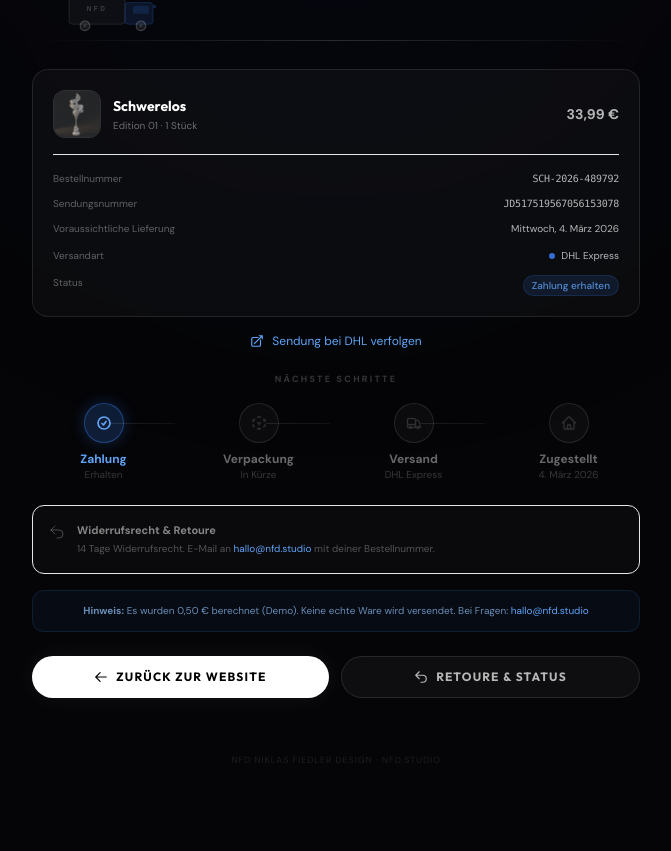
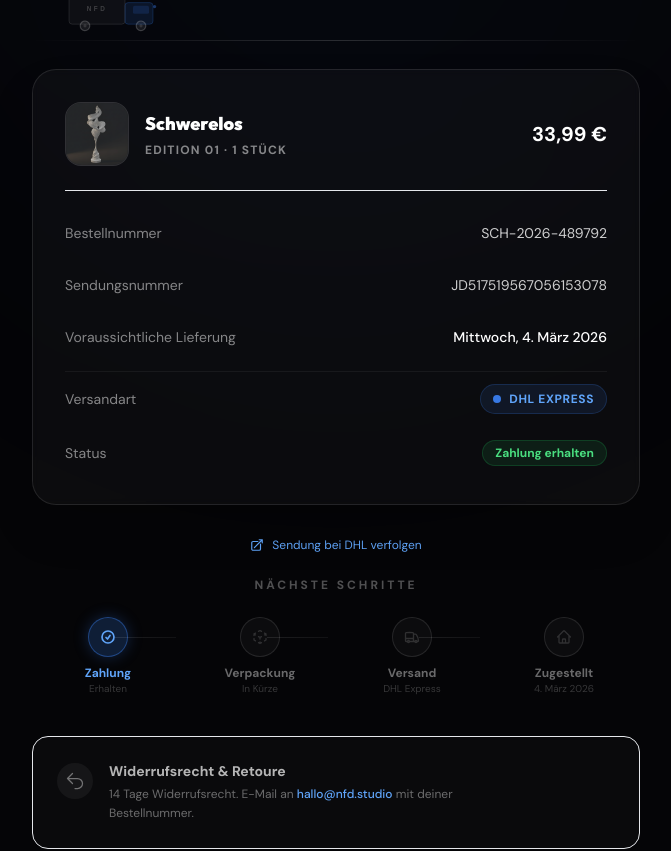
Before and after one commit to Nklsfdler/Schwerelos, a Next.js app: page /bestellung-bestaetigung in a window 1280 px wide. Shown: the part 533-1384 px from the top of the page, without its empty margins (304-975 px from the left). Built offline with nearby package versions, Linux system fonts and the light colour scheme.

Commit message:
feat(checkout): unified tabs for apple pay/klarna equality, enlarged confirmation page, forced stripe customer creation

```diff
--- a/app/api/create-payment-intent/route.ts
+++ b/app/api/create-payment-intent/route.ts
@@ -63,6 +63,7 @@ export async function POST(request: Request) {
             description: `Bestellung ${orderId} — Schwerelos Edition 01`,
             "metadata[order_id]": orderId,
             "metadata[tracking_nr]": trackingNr,
+            setup_future_usage: "on_session", // Dies zwingt Stripe oft, den Kunden robuster zu behandeln
         });
 
         // Set customer to trigger reliable receipts
--- a/app/bestellung-bestaetigung/page.tsx
+++ b/app/bestellung-bestaetigung/page.tsx
@@ -196,33 +196,32 @@ function ConfirmationContent() {
                 {/* ─── TRUCK ANIMATION (loads immediately, no delay) ─── */}
                 <DeliveryTruck />
 
-                {/* ─── ORDER DETAILS CARD ─── */}
                 <motion.div
                     initial={{ opacity: 0, y: 20 }}
                     animate={{ opacity: 1, y: 0 }}
                     transition={{ delay: 0.5 }}
-                    className="w-full bg-white/[0.03] border border-white/10 rounded-2xl p-4 md:p-5 mb-4 backdrop-blur-sm"
+                    className="w-full bg-white/[0.03] border border-white/10 rounded-3xl p-6 md:p-8 mb-8 backdrop-blur-sm shadow-2xl"
                 >
-                    <div className="flex items-center gap-3 pb-4 border-b border-white/8 mb-4">
-                        <div className="w-12 h-12 bg-white/5 rounded-xl border border-white/10 overflow-hidden flex-shrink-0">
+                    <div className="flex items-center gap-4 pb-6 border-b border-white/8 mb-6">
+                        <div className="w-16 h-16 bg-white/5 rounded-2xl border border-white/10 overflow-hidden flex-shrink-0">
                             <img src="/Produktbilder/Produktbild.png" className="w-full h-full object-cover opacity-70" alt="Schwerelos" />
                         </div>
                         <div className="min-w-0">
-                            <p className="font-[family-name:var(--font-outfit)] font-bold text-white text-sm">Schwerelos</p>
-                            <p className="text-[10px] text-white/40 mt-0.5">Edition 01 · 1 Stück</p>
+                            <p className="font-[family-name:var(--font-outfit)] font-black text-white text-lg">Schwerelos</p>
+                            <p className="text-xs text-white/50 mt-1 uppercase tracking-widest font-bold">Edition 01 · 1 Stück</p>
                         </div>
-                        <p className="text-sm font-bold text-white/70 ml-auto shrink-0">33,99 €</p>
+                        <p className="text-xl font-bold text-white ml-auto shrink-0">33,99 €</p>
                     </div>
-                    <div className="space-y-2.5">
+                    <div className="space-y-4">
                         <InfoRow label="Bestellnummer" value={orderId} mono />
                         {rechnungsNr && <InfoRow label="Rechnungsnr." value={rechnungsNr} mono />}
                         <InfoRow label="Sendungsnummer" value={trackingNr} mono />
                         <InfoRow label="Voraussichtliche Lieferung" value={deliveryDate} />
-                        <div className="flex justify-between items-center py-0.5">
-                            <span className="text-[10px] text-white/35">Versandart</span>
-                            <div className="flex items-center gap-1.5">
-                                <div className="w-1.5 h-1.5 rounded-full bg-blue-500 animate-pulse" />
-                                <span className="text-[10px] text-white/70">DHL Express</span>
+                        <div className="flex justify-between items-center py-1 border-t border-white/5 pt-3 mt-1">
+                            <span className="text-sm text-white/50">Versandart</span>
+                            <div className="flex items-center gap-2 bg-blue-500/10 px-3 py-1.5 rounded-full border border-blue-500/20">
+                                <div className="w-2 h-2 rounded-full bg-blue-500 animate-pulse" />
+                                <span className="text-xs font-bold text-blue-400 uppercase tracking-wider">DHL Express</span>
                             </div>
                         </div>
                         <InfoRow label="Status" value="Zahlung erhalten" badge />
@@ -252,12 +251,12 @@ function ConfirmationContent() {
                     initial={{ opacity: 0 }}
                     animate={{ opacity: 1 }}
                     transition={{ delay: 0.8 }}
-                    className="w-full mb-6"
+                    className="w-full mb-10"
                 >
-                    <p className="text-[9px] text-white/20 uppercase tracking-[0.25em] font-bold mb-4 text-center">
+                    <p className="text-xs text-white/30 uppercase tracking-[0.25em] font-bold mb-6 text-center">
                         Nächste Schritte
                     </p>
-                    <div className="flex items-start gap-1 md:gap-3">
+                    <div className="flex items-start justify-between gap-2 md:gap-4 px-2">
                         <HorizontalStep
                             icon={<svg className="w-4 h-4 text-blue-400" fill="none" viewBox="0 0 24 24" stroke="currentColor" strokeWidth={2.5}><path strokeLinecap="round" strokeLinejoin="round" d="M9 12.75L11.25 15 15 9.75M21 12a9 9 0 11-18 0 9 9 0 0118 0z" /></svg>}
                             title="Zahlung"
@@ -292,17 +291,19 @@ function ConfirmationContent() {
                     initial={{ opacity: 0, y: 15 }}
                     animate={{ opacity: 1, y: 0 }}
                     transition={{ delay: 0.9 }}
-                    className="w-full p-4 rounded-xl bg-white/[0.02] border border-white/8 mb-4"
+                    className="w-full p-5 md:p-6 rounded-2xl bg-white/[0.02] border border-white/8 mb-6"
                 >
-                    <div className="flex items-start gap-3">
-                        <svg className="w-4 h-4 text-white/25 shrink-0 mt-0.5" fill="none" viewBox="0 0 24 24" stroke="currentColor" strokeWidth={1.5}>
+                    <div className="flex items-start gap-4">
+                        <div className="p-2 bg-white/5 rounded-full mt-0.5">
+                            <svg className="w-5 h-5 text-white/40" fill="none" viewBox="0 0 24 24" stroke="currentColor" strokeWidth={1.5}>
                                 <path strokeLinecap="round" strokeLinejoin="round" d="M9 15L3 9m0 0l6-6M3 9h12a6 6 0 010 12h-3" />
                             </svg>
+                        </div>
                         <div className="min-w-0">
-                            <p className="text-[11px] text-white/50 font-bold mb-0.5">Widerrufsrecht & Retoure</p>
-                            <p className="text-[10px] text-white/30 leading-relaxed">
+                            <p className="text-sm text-white/70 font-bold mb-1">Widerrufsrecht & Retoure</p>
+                            <p className="text-xs text-white/40 leading-relaxed max-w-sm">
                                 14 Tage Widerrufsrecht. E-Mail an{" "}
-                                <a href="mailto:hallo@nfd.studio" className="text-blue-400 hover:underline">hallo@nfd.studio</a>{" "}
+                                <a href="mailto:hallo@nfd.studio" className="text-blue-400 hover:text-blue-300 font-medium transition-colors">hallo@nfd.studio</a>{" "}
                                 mit deiner Bestellnummer.
                             </p>
                         </div>
@@ -367,17 +368,19 @@ function ConfirmationContent() {
 /* ─── INFO ROW ─── */
 function InfoRow({ label, value, mono, badge }: { label: string; value: string; mono?: boolean; badge?: boolean }) {
     return (
-        <div className="flex justify-between items-start gap-4">
-            <span className="text-[10px] text-white/35 shrink-0">{label}</span>
+        <div className="flex justify-between items-center gap-4 py-1.5">
+            <span className="text-sm text-white/50 whitespace-nowrap">{label}</span>
+            <div className="text-right">
                 {badge ? (
-                <span className="text-[10px] px-2 py-0.5 rounded-full bg-blue-500/15 text-blue-400 border border-blue-500/20 font-medium animate-pulse">
+                    <span className="inline-flex items-center px-3 py-1 rounded-full text-xs font-bold bg-green-500/10 text-green-400 border border-green-500/20">
                         {value}
                     </span>
                 ) : (
-                <span className={`text-[10px] text-right text-white/70 break-all ${mono ? "font-mono tracking-tight" : ""}`}>
+                    <span className={`text-sm ${mono ? 'font-[family-name:var(--font-dm)] text-white/80' : 'text-white font-medium'}`}>
                         {value}
                     </span>
                 )}
+            </div>
         </div>
     );
 }
--- a/app/components/StripeCheckout.tsx
+++ b/app/components/StripeCheckout.tsx
@@ -6,7 +6,6 @@ import {
     PaymentElement,
     useStripe,
     useElements,
-    ExpressCheckoutElement,
 } from "@stripe/react-stripe-js";
 import { loadStripe } from "@stripe/stripe-js";
 import { motion } from "framer-motion";
@@ -159,12 +158,19 @@ function CheckoutForm({ orderId = "", trackingNr = "", paymentIntentId = "" }: {
         if (!stripe) return;
         const cs = new URLSearchParams(window.location.search).get("payment_intent_client_secret");
         if (!cs) return;
+
         stripe.retrievePaymentIntent(cs).then(({ paymentIntent }) => {
-            if (paymentIntent?.status === "succeeded") setMessage("✓ Zahlung erfolgreich!");
-            else if (paymentIntent?.status === "processing") setMessage("⏳ Wird verarbeitet...");
-            else setMessage("⚠ Zahlung fehlgeschlagen.");
+            if (paymentIntent && (paymentIntent.status === "succeeded" || paymentIntent.status === "processing")) {
+                setMessage("✓ Zahlung erfolgreich! Weiterleitung...");
+                sessionStorage.removeItem("cartOpen");
+                sessionStorage.removeItem("checkoutOpen");
+                // Immediately redirect to avoid PayPal showing the main payment form
+                window.location.href = getReturnUrl();
+            } else {
+                setMessage("⚠ Zahlung fehlgeschlagen.");
+            }
         });
-    }, [stripe]);
+    }, [stripe, getReturnUrl]);
 
     const handleSubmit = useCallback(async (e: React.FormEvent) => {
         e.preventDefault();
@@ -205,47 +211,7 @@ function CheckoutForm({ orderId = "", trackingNr = "", paymentIntentId = "" }: {
         }
     }, [stripe, elements, email, getReturnUrl, updateReceiptEmail]);
 
-    const handleExpressConfirm = useCallback(async () => {
-        if (!stripe || !elements) return;
 
-        // E-Mail is REQUIRED for ALL payment methods
-        if (!validateEmail(email)) {
-            setEmailError("Bitte gib zuerst eine gültige E-Mail-Adresse ein.");
-            setMessage("⚠ E-Mail-Adresse erforderlich, auch für Express-Zahlungen.");
-            return;
-        }
-
-        setEmailError("");
-        await updateReceiptEmail(email);
-
-        const { error, paymentIntent } = await stripe.confirmPayment({
-            elements,
-            confirmParams: {
-                return_url: getReturnUrl(),
-                payment_method_data: {
-                    billing_details: { email },
-                },
-            },
-            redirect: "if_required",
-        });
-
-        if (error) {
-            // If the user aborts PayPal or Apple Pay, Stripe returns an error.
-            if (error.type === "validation_error") {
-                // Ignore standard form validation errors when using the express button
-                // This prevents the "Bitte füllen Sie die Zahlungsseite aus" bug from PayPal
-                return;
-            }
-            setMessage(error.message ?? "Express-Zahlung fehlgeschlagen.");
-        } else if (paymentIntent && (paymentIntent.status === "succeeded" || paymentIntent.status === "processing")) {
-            // Payment succeeded without redirect (e.g. Apple Pay / Popup PayPal)
-            sessionStorage.removeItem("cartOpen");
-            sessionStorage.removeItem("checkoutOpen");
-            window.location.href = getReturnUrl();
-        } else {
-            window.location.href = getReturnUrl();
-        }
-    }, [stripe, elements, email, getReturnUrl, updateReceiptEmail]);
 
     const [confirmedDemo, setConfirmedDemo] = useState(false);
 
@@ -330,59 +296,18 @@ function CheckoutForm({ orderId = "", trackingNr = "", paymentIntentId = "" }: {
                     </div>
                 )}
 
-                {/* ─── EXPRESS CHECKOUT: Branded native buttons (Grid Layout) ─── */}
+                {/* ─── PAYMENT ELEMENT: ALL PAYMENT METHODS (Unified) ─── */}
                 <div className="mt-6">
-                    <p className="text-[10px] text-white/30 uppercase tracking-widest mb-3 font-bold">
-                        Schnell bezahlen
+                    <p className="text-[10px] text-white/40 uppercase tracking-widest font-bold mb-3">
+                        Zahlungsmethode wählen
                     </p>
-                    {/* The express-grid uses specific layout rules. By default Stripe tries to arrange them,
-                        but we enforce 1 column on mobile, 2 columns on tablet+ if needed using CSS in globals.css,
-                        though Stripe's internal layout logic handles apple/google/paypal/klarna grouping mostly automatically. */}
-                    <div className="express-grid [&_.p-ExpressCheckoutElement]:!gap-2 [&_button]:!rounded-xl [&_iframe]:!rounded-xl">
-                        <ExpressCheckoutElement
-                            onConfirm={handleExpressConfirm}
-                            options={{
-                                paymentMethods: {
-                                    link: "never" as const,
-                                    applePay: "always" as const,
-                                    googlePay: "always" as const,
-                                    paypal: "auto" as any,
-                                    amazonPay: "never" as const,
-                                },
-                                buttonType: {
-                                    applePay: "buy" as const,
-                                    googlePay: "buy" as const,
-                                    paypal: "buynow" as any,
-                                },
-                                buttonTheme: {
-                                    applePay: "white-outline" as const,
-                                    googlePay: "white" as const,
-                                    paypal: "gold" as any,
-                                },
-                                buttonHeight: 52,
-                            } as any}
-                        />
-                    </div>
-                </div>
-
-                {/* ─── DIVIDER ─── */}
-                <div className="relative flex items-center gap-3 my-6">
-                    <div className="flex-grow border-t border-white/8" />
-                    <span className="text-[10px] text-white/25 uppercase tracking-widest shrink-0">Oder mit Karte</span>
-                    <div className="flex-grow border-t border-white/8" />
-                </div>
-
-                {/* ─── PAYMENT ELEMENT: Card, SEPA, Klarna etc. ─── */}
-                <div className="mt-2">
                     <PaymentElement
                         options={{
                             layout: {
-                                type: "accordion",
+                                type: "tabs",
                                 defaultCollapsed: false,
-                                radios: true,
-                                spacedAccordionItems: true,
                             },
-                            wallets: { applePay: "never", googlePay: "never" },
+                            wallets: { applePay: "auto", googlePay: "auto" },
                             business: { name: "Schwerelos by NFD" },
                         }}
                     />
```
Lines whose indentation alone changed are shown as unchanged.
